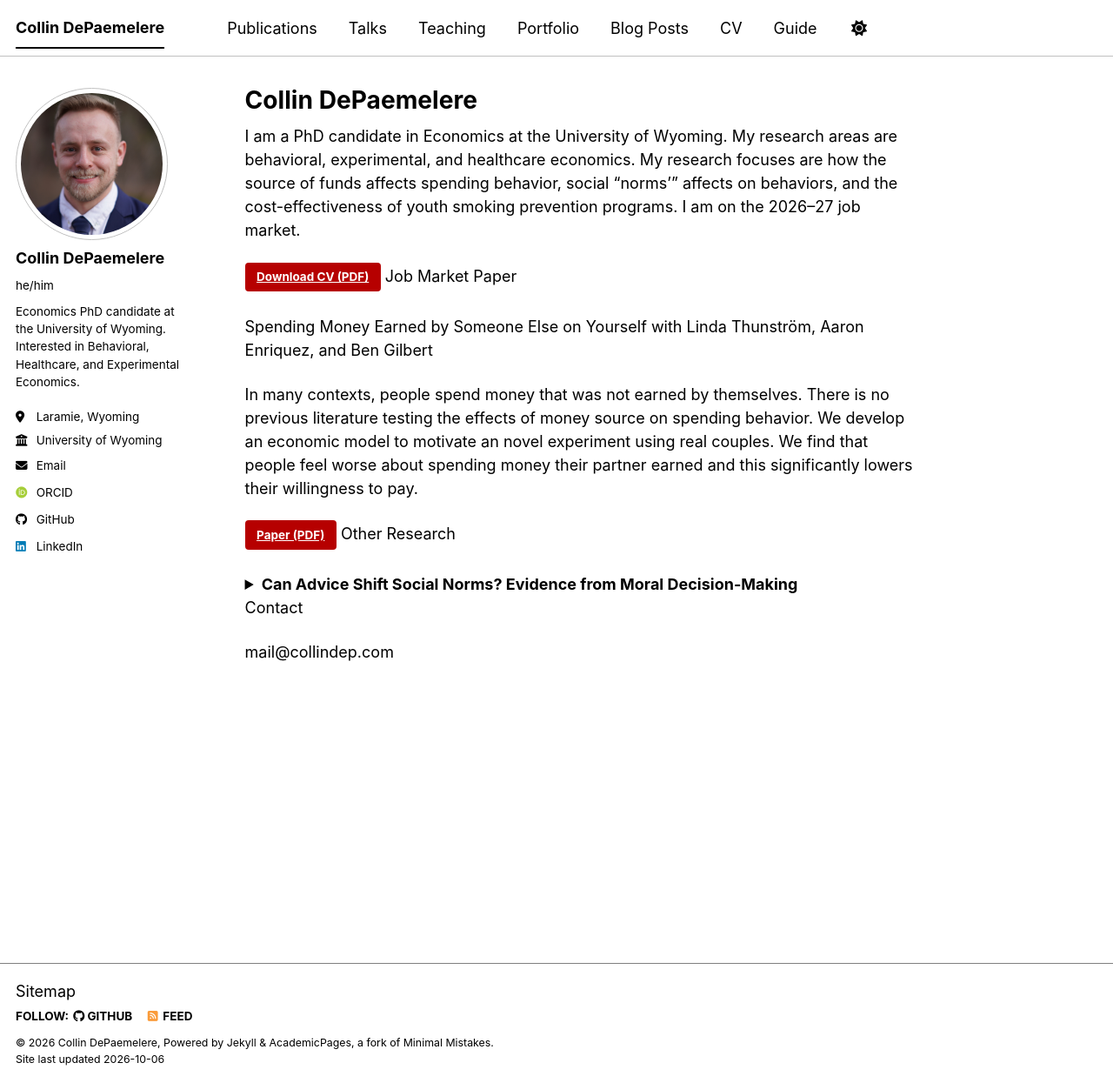
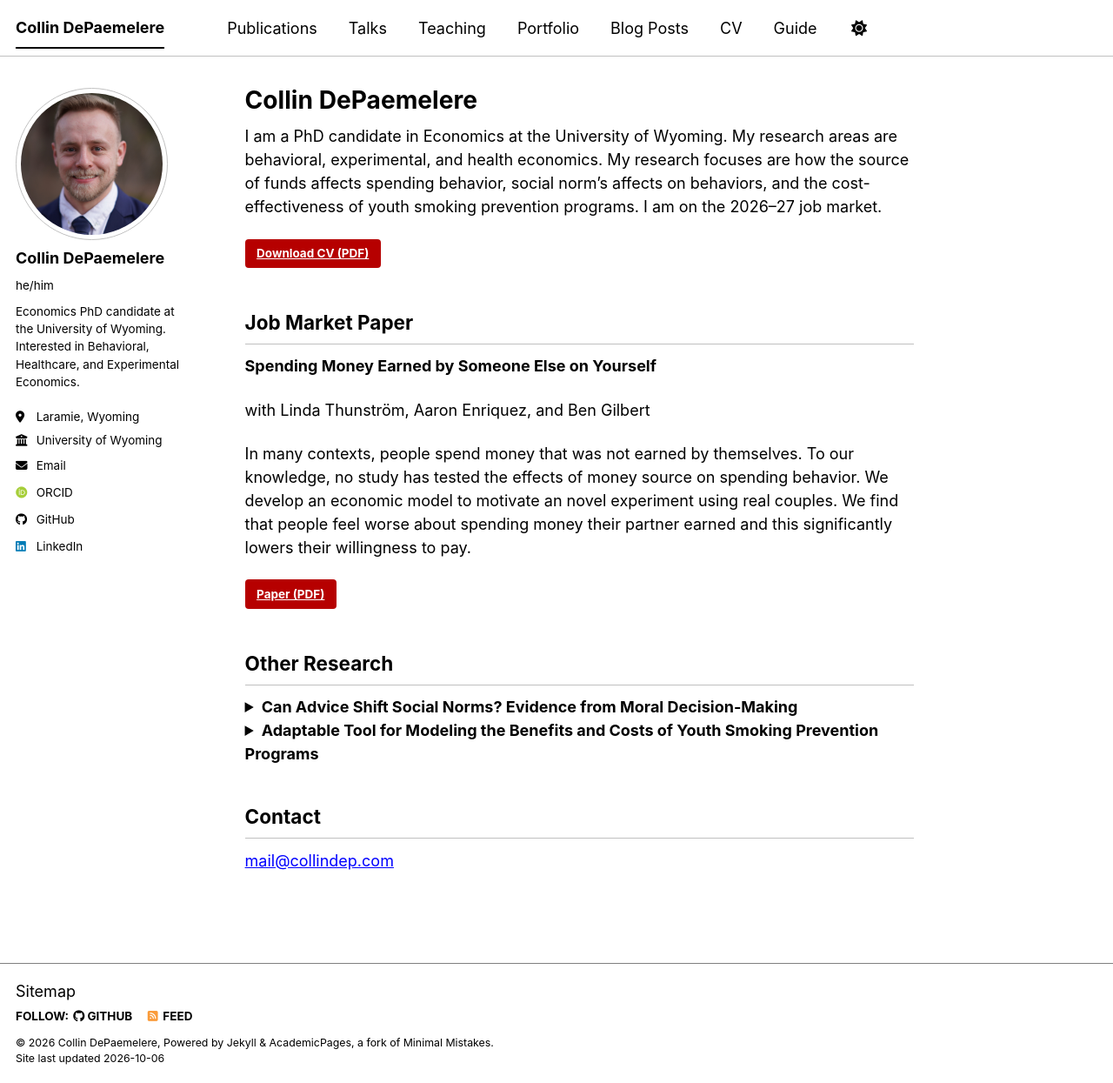
Before and after one commit to CollinDeP/collindep.github.io, a Jekyll site: the page built from _pages/about.md, in a window 1280 px wide and 1245 px high. Shown: the whole window at 87% size. Built offline with Jekyll 4.4.1, drawn with Linux system fonts in a browser that asks for light colours; some web fonts are replaced; a script bundle is joined from its source files by our own code; library files that are not in the unit come from our copies.

Commit message:
Update about.md

```diff
--- a/_pages/about.md
+++ b/_pages/about.md
@@ -7,23 +7,35 @@ redirect_from:
   - /about.html
 ---
 
-I am a PhD candidate in Economics at the University of Wyoming. My research areas are behavioral, experimental, and healthcare economics. My research focuses are how the source of funds affects spending behavior, social "norms'" affects on behaviors, and the cost-effectiveness of youth smoking prevention programs. I am on the 2026–27 job market.
+I am a PhD candidate in Economics at the University of Wyoming. My research areas are behavioral, experimental, and health economics. My research focuses are how the source of funds affects spending behavior, social norm's affects on behaviors, and the cost-effectiveness of youth smoking prevention programs. I am on the 2026–27 job market.
 
 [Download CV (PDF)](/files/DePaemelere_CV.pdf){: .btn}
-Job Market Paper
 
-Spending Money Earned by Someone Else on Yourself
+## Job Market Paper
+
+**Spending Money Earned by Someone Else on Yourself**
+
 with Linda Thunström, Aaron Enriquez, and Ben Gilbert
 
-In many contexts, people spend money that was not earned by themselves. There is no previous literature testing the effects of money source on spending behavior. We develop an economic model to motivate an novel experiment using real couples. We find that people feel worse about spending money their partner earned and this significantly lowers their willingness to pay.
+In many contexts, people spend money that was not earned by themselves. To our knowledge, no study has tested the effects of money source on spending behavior. We develop an economic model to motivate an novel experiment using real couples. We find that people feel worse about spending money their partner earned and this significantly lowers their willingness to pay.
 
 [Paper (PDF)](/files/DePaemelere_JMP.pdf){: .btn}
-Other Research
+
+## Other Research
 
 <details>
 <summary><strong>Can Advice Shift Social Norms? Evidence from Moral Decision-Making</strong></summary>
-<p>with Linda Thunström and Johanna Mollerström. People give each other advice for social dilemmas frequently, and many are asking AI LLMs for guidance. We do not know how receiving advice impacts the normative appropriateness of a given decision. We conduct an online survey experiment testing if the content (selfish or fair) and/or the source (human or AI) affect perceived appropriateness in a standard dictator game. We have finished data collection</p>
+<p>with Linda Thunström and Johanna Möllerström.</p>
+<p>People give each other advice for social dilemmas frequently, and many are asking large language models for guidance. We do not know how receiving advice impacts the normative appropriateness of a given decision. We conduct an online survey experiment testing if the content (selfish or fair) and/or the source (human or AI) affect perceived appropriateness in a standard dictator game. We have finished data collection</p>
 </details>
-Contact
 
-mail@collindep.com
+
+<details>
+<summary><strong>Adaptable Tool for Modeling the Benefits and Costs of Youth Smoking Prevention Programs</strong></summary>
+<p>with Madison Ashworth and Dave Johnson.</p>
+<p>We create a simple to use life-cycle value tool for estimating the costs and benefits of youth smoking prevention programs using welfare theory. We incorporate both traditional cigarettes and ENDS, providing results parameterized by US state.</p>
+</details>
+
+## Contact
+
+[mail@collindep.com](mailto:mail@collindep.com)
```
